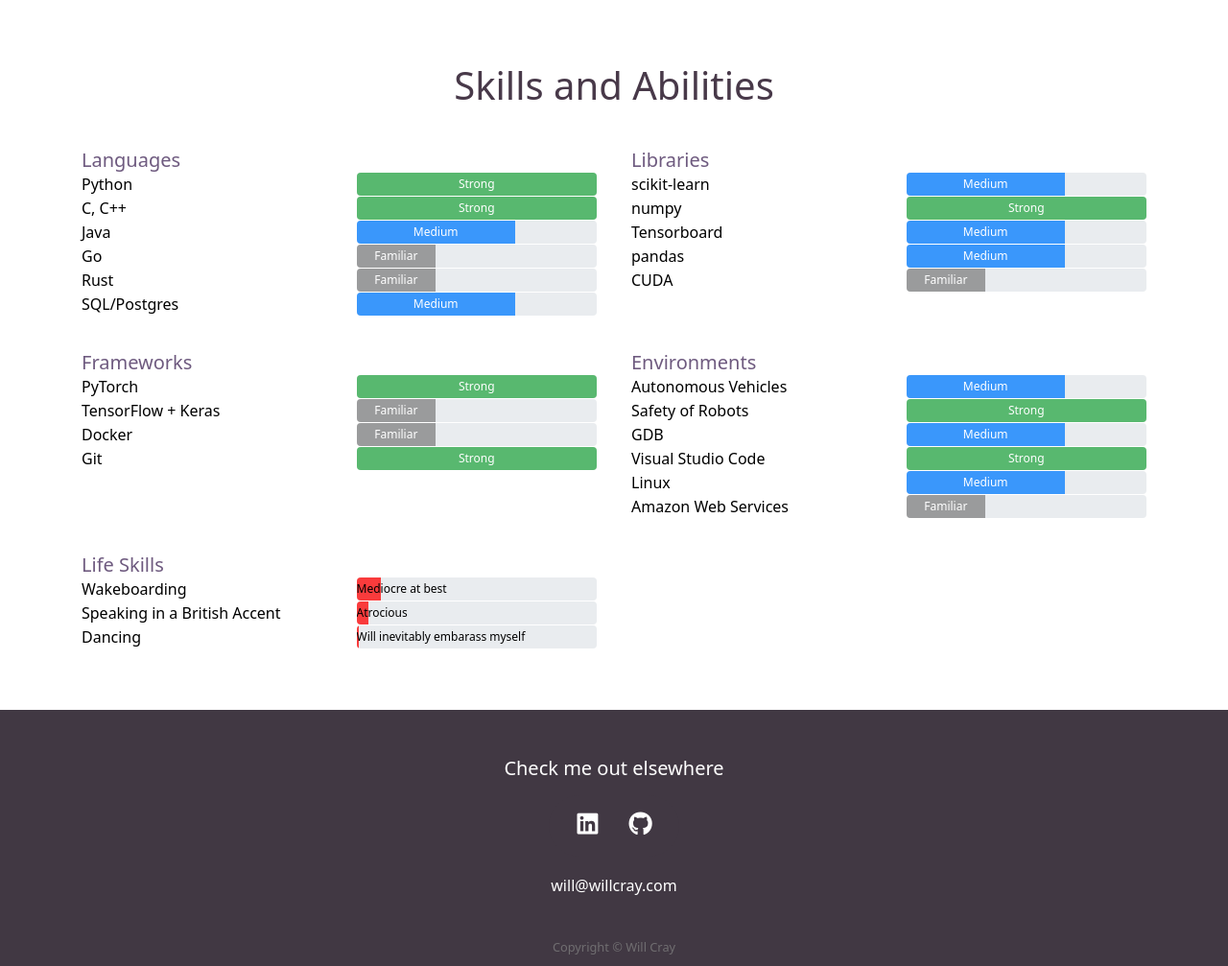
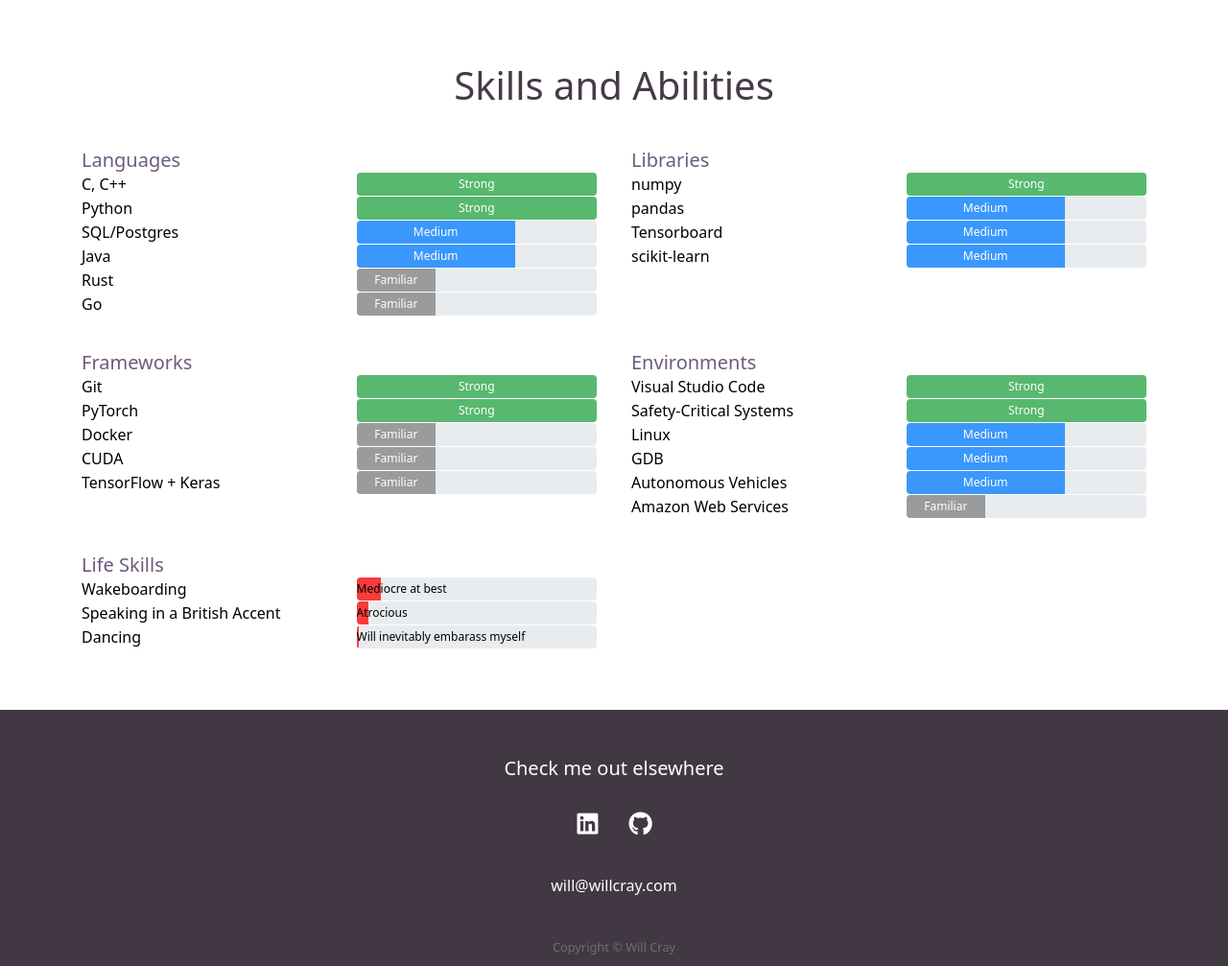
Before and after one commit to willcray/willcray.github.io, a Jekyll site: the page built from _pages/skills.html, in a window 1280 px wide. Shown: the part 384-1391 px from the top of the page at 96% size. Built offline with Jekyll 4.4.1, drawn with Linux system fonts in a browser that asks for light colours; nearby versions of some CDN libraries.

Commit message:
Adjusted scores and started sorting by score

```diff
--- a/_data/skills.yml
+++ b/_data/skills.yml
@@ -23,14 +23,14 @@
     score: 1
   - name: pandas
     score: 1
-  - name: CUDA
-    score: 0
 
 - name: Frameworks
   skills:
   - name: PyTorch
     score: 2
   - name: TensorFlow + Keras
+    score: 0
+  - name: CUDA
     score: 0
   - name: Docker
     score: 0
@@ -41,7 +41,7 @@
   skills:
   - name: Autonomous Vehicles
     score: 1
-  - name: Safety of Robots
+  - name: Safety-Critical Systems
     score: 2
   - name: GDB
     score: 1
--- a/_pages/skills.html
+++ b/_pages/skills.html
@@ -10,8 +10,8 @@
         <div class="row">
             <h3>{{ category.name }}</h3>
         </div>
-        {% assign skills = category.skills %}
-        {% for skill in skills %}
+        {% assign sorted = category.skills | sort: 'score' | reverse %}
+        {% for skill in sorted %}
         <div class="row">
             <div class="col">
                 {{ skill.name }}
```
